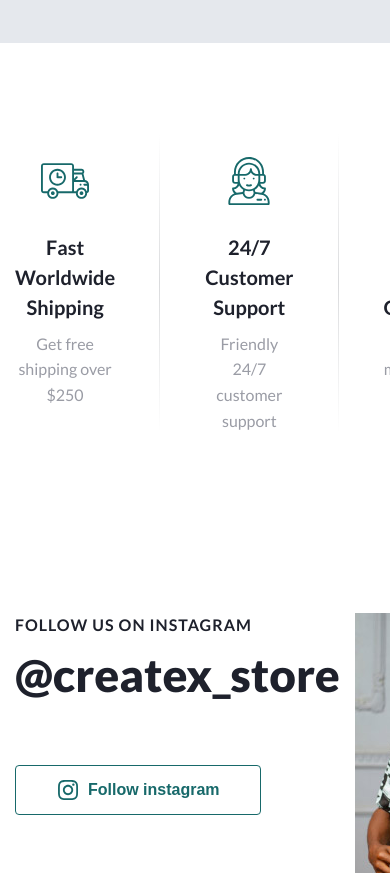
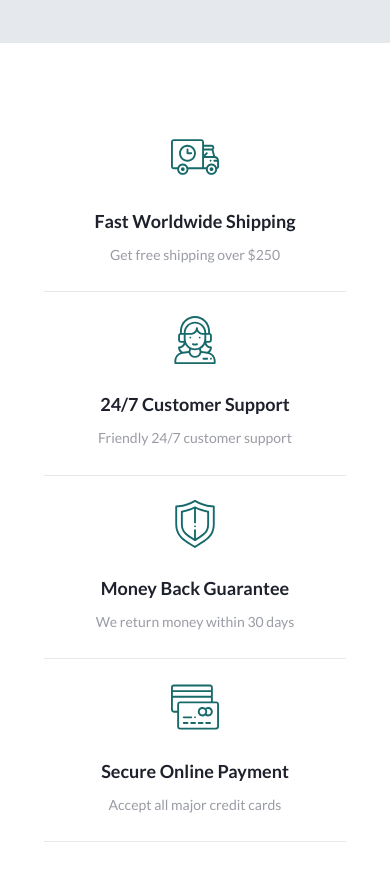
Before and after one commit to vladislav-mitroshyn-incode/Shop, a React (Create React App) app: page / in a window 390 px wide. Shown: the part 6500-7375 px from the top of the page. Built offline with nearby package versions, Linux system fonts and the light colour scheme; data requests are answered from the project's data file.

Commit message:
feat: create adaptive advantage section

```diff
--- a/src/Pages/HomePage/Advantage/Advantage.module.scss
+++ b/src/Pages/HomePage/Advantage/Advantage.module.scss
@@ -1,24 +1,56 @@
 @import '../../../constants/colors.scss';
+@import '../../../constants/breakpoints.scss';
+@import '../../../constants//windowWidths.scss';
 
-.advantage{
+.advantage {
   margin: 90px 0;
 
-	.advantage__content{
+  .advantage__content {
     display: flex;
 
-		.advantage__card{
+    @include breakpoints($tablet-bp) {
+      display: block;
+    }
+    .advantage__card {
       position: relative;
       flex: 0 1 100%;
-			padding: 0 45px ;
+      padding: 0 45px;
       text-align: center;
 
-			&:nth-child(4){
+			@include breakpoints($laptop-bp) {
+        padding: 0 25px;
+      }
+      @include breakpoints($tablet-bp) {
+        max-width: 70%;
+        padding-bottom: 25px;
+        margin: 0 auto;
+        border-bottom: 1px solid $ColorGray300;
+      }
+
+			&:first-child {
+        padding: 0 45px 0 0;
+
+				@include breakpoints($laptop-bp) {
+					padding: 0 25px 0 0;
+				}
+      }
+      &:last-child {
         padding: 0 0 0 45px;
+
+				@include breakpoints($laptop-bp) {
+					padding: 0 0 0 25px;
 				}
-			&:nth-child(1){
-				padding: 0 45px 0 0 ;
       }
-			&::after{
+			&:first-child,
+			&:last-child {
+				@include breakpoints($tablet-bp) {
+          max-width: 70%;
+					padding: 0 25px 25px 25px;
+					margin: 0 auto;
+					border-bottom: 1px solid $ColorGray300;
+        }
+			}
+      &::after {
         content: '';
         position: absolute;
         display: block;
@@ -26,29 +58,41 @@
         height: 100%;
         right: 0;
         top: 0;
-				background: linear-gradient(to top, white, #DADBDD, white);
+        background: linear-gradient(to top, white, #dadbdd, white);
+
+        @include breakpoints($tablet-bp) {
+          content: none;
         }
-			&:last-child::after{
+      }
+      &:last-child::after {
         background: none;
       }
-			.card__image{
+      .card__image {
         margin: 24px 0;
         text-align: center;
       }
-			.card__content h1{
+      .card__content h1 {
         margin: 0 0 9px 0;
         font-weight: 700;
         font-size: 20px;
         line-height: 150%;
         color: $ColorGray900;
+
+				@include breakpoints($laptop-bp) {
+					font-size: 18px;
 				}
-			.card__content p{
+      }
+      .card__content p {
         margin: 0;
         font-weight: 400;
         font-size: 16px;
         line-height: 160%;
         color: $ColorGray500;
+
+				@include breakpoints($laptop-bp) {
+					font-size: 14px;
 				}
       }
     }
   }
+}
```
Lines whose indentation alone changed are shown as unchanged.
